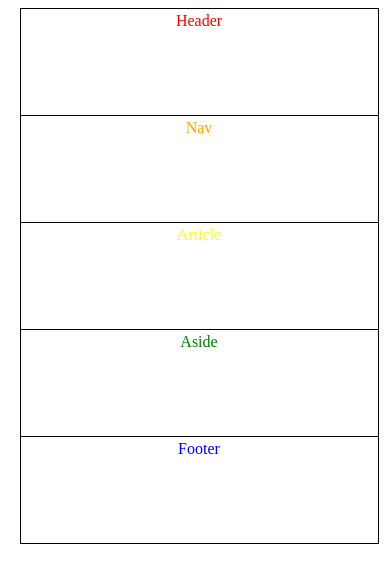
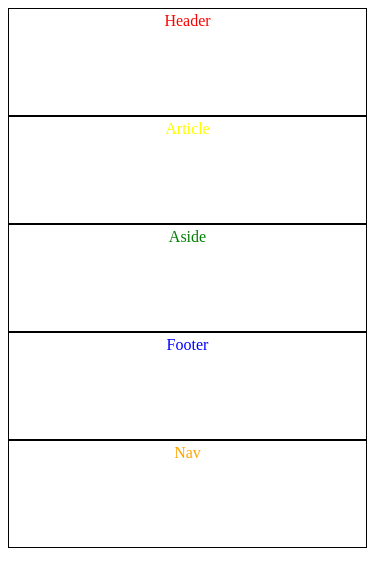
Before and after one commit to kecskeszsoltistvan/Majdegyoldal, a plain HTML site: page index.html in a window 390 px wide. Drawn offline with Linux system fonts and the light colour scheme.

Commit message:
Update index.html

```diff
--- a/index.html
+++ b/index.html
@@ -40,45 +40,34 @@
             text-align: center;
         }
         @media (max-width: 500px) {
+            body {
+                display: flex;
+                flex-direction: column;
+            }
             #header {
                 height: 100px;
                 width: 90vw;
-                left: 5vw;
-                right: 5vw;
-                position: absolute;
-                top: 8px;
+                order: 1;
             }
             #nav {
                 height: 100px;
                 width: 90vw;
-                position: absolute;
-                left: 5vw;
-                right: 5vw;
-                top: 115px;
+                order: 2;
             }
             #article {
                 height: 100px;
                 width: 90vw;
-                position: absolute;
-                left: 5vw;
-                right: 5vw;
-                top: 222px;
+                order: 3;
             }
             #aside {
                 height: 100px;
                 width: 90vw;
-                position: absolute;
-                left: 5vw;
-                right: 5vw;
-                top: 329px;
+                order: 4;
             }
             #footer {
                 height: 100px;
                 width: 90vw;
-                position: absolute;
-                left: 5vw;
-                right: 5vw;
-                top: 436px;
+                order: 5;
             }
         }
         @media (min-width: 501px) {
@@ -88,7 +77,6 @@
         }
         #nav {
             float: left;
-            height: 91.8vh;
             width: 20vw;
         }
         #article {
@@ -99,36 +87,33 @@
         #aside {
             height: 50vh;
             width: 18.9vw;
-            margin-top: -50.9vh;
-            margin-left: 75.7%;
         }
         #footer {
             height: 20vh;
             width: 80vw;
         }
-        #ezmegegyfajdalom{
+        #ezmegegyfajdalom > div{
+            width: 90vw;
+            display: inline-flex;
+            height: 90vh;
+        }
+        #ezegyhatalamasfajdalom{
             width: 100%;
-            display: inline;
+            display: inline-flex;
         }
         }
     </style>
 </head>
 <body>
         <div id="nav"><nav>Nav</nav></div>
-
         <div id="ezegyfajdalom">
-
-            <div id="header"><header>Header</header></div>
-
-                <div id="ezmegegyfajdalom">
-
-                    <div id="article"><article>Article</article></div>
-                    <div id="aside"><aside>Aside</aside></div>
-
-                </div>
-
-            <div id="footer"><footer>Footer</footer></div>
-
+            <div id="eznmegegyfajdalom">
+                <div id="header"><header>Header</header></div>
+                    <div id="ezegyhatalamasfajdalom">
+                        <div id="article"><article>Article</article></div>
+                        <div id="aside"><aside>Aside</aside></div>
+                    </div>
+                <div id="footer"><footer>Footer</footer></div>
+            </div>
         </div>
 </body>
-</html>
```
